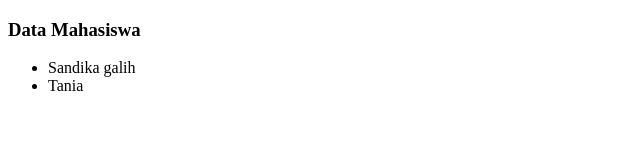
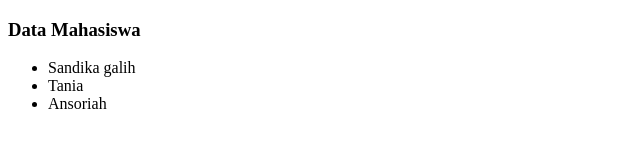
Before and after one commit to taniaanss/repo-test, a plain HTML site: page mahasiswa.html in a window 1280 px wide. Shown: the full height of the page, 0-640 px from the left. Drawn offline with Linux system fonts and the light colour scheme.

Commit message:
Menambahkan data mahasiswa

```diff
--- a/mahasiswa.html
+++ b/mahasiswa.html
@@ -12,6 +12,7 @@
     <ul>
         <li>Sandika galih</li>
         <li>Tania</li>
+        <li>Ansoriah</li>
     </ul>
 </body>
 
```
